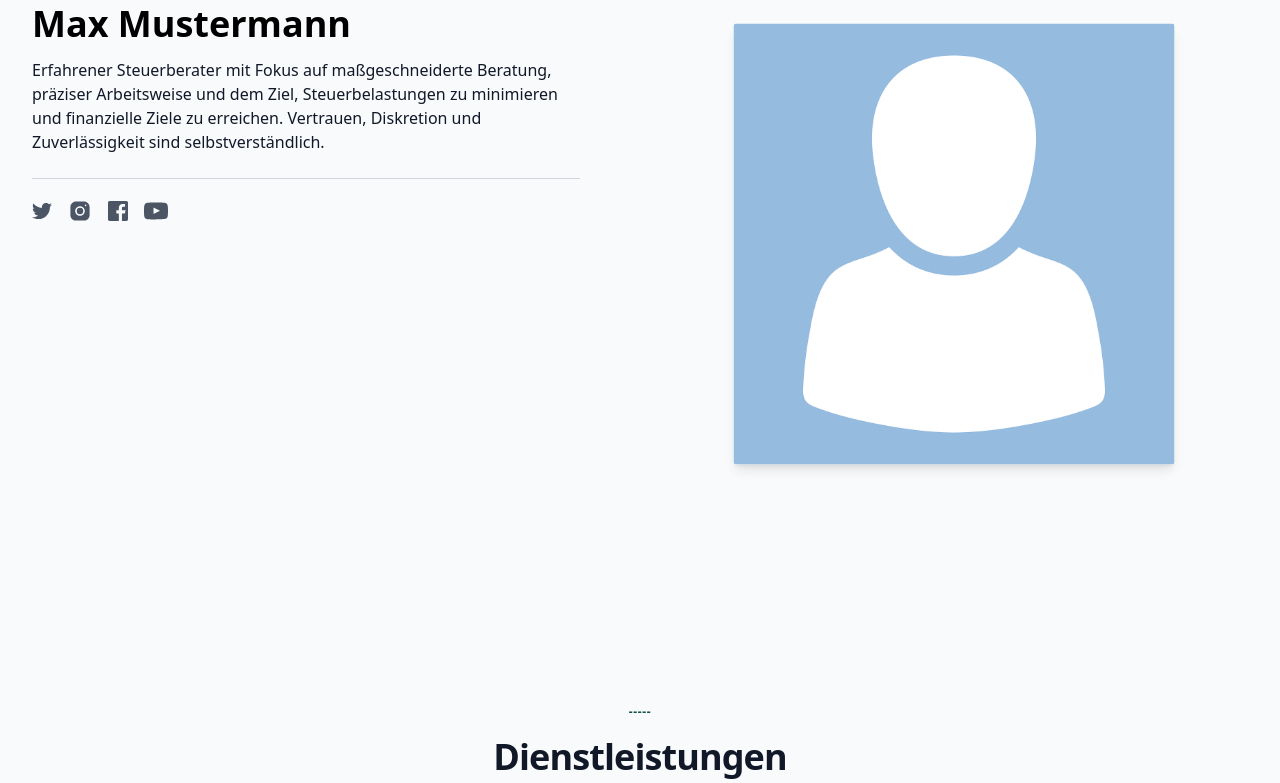
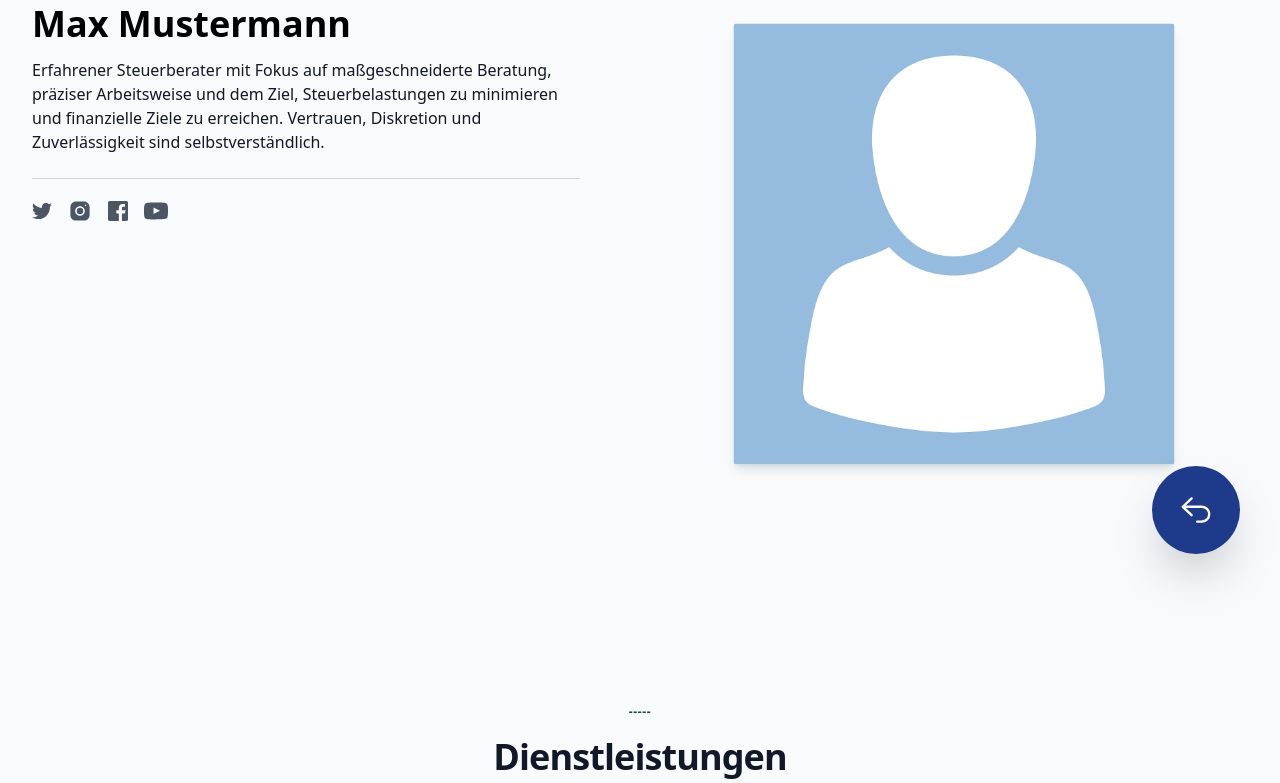
Before and after one commit to SirMelo01/YooLink, a Django app: template yoolink/templates/designs/portfolio.html in a window 1280 px wide. Shown: the part 206-989 px from the top of the page. Run offline with Django 4.2, Linux system fonts and the light colour scheme; the template is opened without the code that fills it, so the values that code supplies are empty; some libraries are stand-ins or nearby versions.

Commit message:
zurück buttons

```diff
--- a/yoolink/static/css/output.css
+++ b/yoolink/static/css/output.css
@@ -614,6 +614,10 @@ video {
   top: 50%;
 }
 
+.bottom-10 {
+  bottom: 2.5rem;
+}
+
 .z-10 {
   z-index: 10;
 }
@@ -1388,6 +1392,10 @@ video {
 
 .p-8 {
   padding: 2rem;
+}
+
+.p-7 {
+  padding: 1.75rem;
 }
 
 .px-1 {
@@ -2209,6 +2217,10 @@ video {
 }
 
 @media (min-width: 768px) {
+  .md\:bottom-40 {
+    bottom: 10rem;
+  }
+
   .md\:order-1 {
     order: 1;
   }
@@ -2262,8 +2274,16 @@ video {
     height: 100%;
   }
 
+  .md\:h-8 {
+    height: 2rem;
+  }
+
   .md\:w-1\/2 {
     width: 50%;
+  }
+
+  .md\:w-8 {
+    width: 2rem;
   }
 
   .md\:max-w-full {
@@ -2297,6 +2317,10 @@ video {
     padding: 1rem;
   }
 
+  .md\:p-7 {
+    padding: 1.75rem;
+  }
+
   .md\:px-0 {
     padding-left: 0px;
     padding-right: 0px;
--- a/yoolink/templates/designs/portfolio.html
+++ b/yoolink/templates/designs/portfolio.html
@@ -30,6 +30,15 @@
 }
 
 </style>
+  <!--Zurück Button-->
+    <div class=" block fixed z-50 bottom-10 md:bottom-25 right-10 bg-blue-900 rounded-full shadow-2xl p-5 md:p-7">
+        <a href="{% url 'home' %}">
+          <svg xmlns="http://www.w3.org/2000/svg" viewBox="0 0 20 20" fill="white" class=" w-7 h-7 md:w-8 md:h-8">
+           <path fill-rule="evenodd" d="M7.793 2.232a.75.75 0 01-.025 1.06L3.622 7.25h10.003a5.375 5.375 0 010 10.75H10.75a.75.75 0 010-1.5h2.875a3.875 3.875 0 000-7.75H3.622l4.146 3.957a.75.75 0 01-1.036 1.085l-5.5-5.25a.75.75 0 010-1.085l5.5-5.25a.75.75 0 011.06.025z" clip-rule="evenodd" />
+          </svg>
+        </a>
+    </div>
+
     <!--Navbar-->
     <section class="sticky top-0 z-50 bg-slate-100 ">
       <div class="px-4 py-5 mx-auto sm:max-w-xl md:max-w-full lg:max-w-screen-xl md:px-24 lg:px-8">
```
Also changed, not shown: yoolink/templates/designs/handwerksbetrieb.html (+9 -0 lines).
